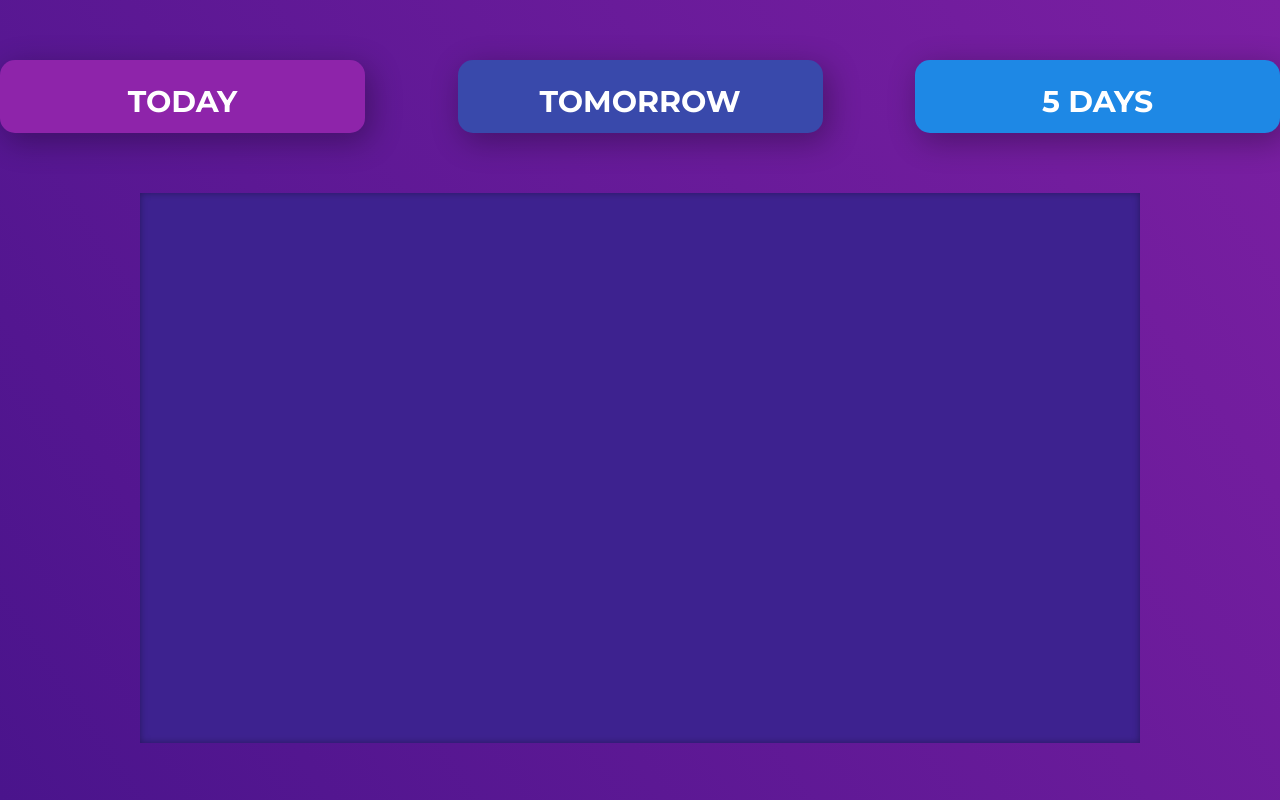
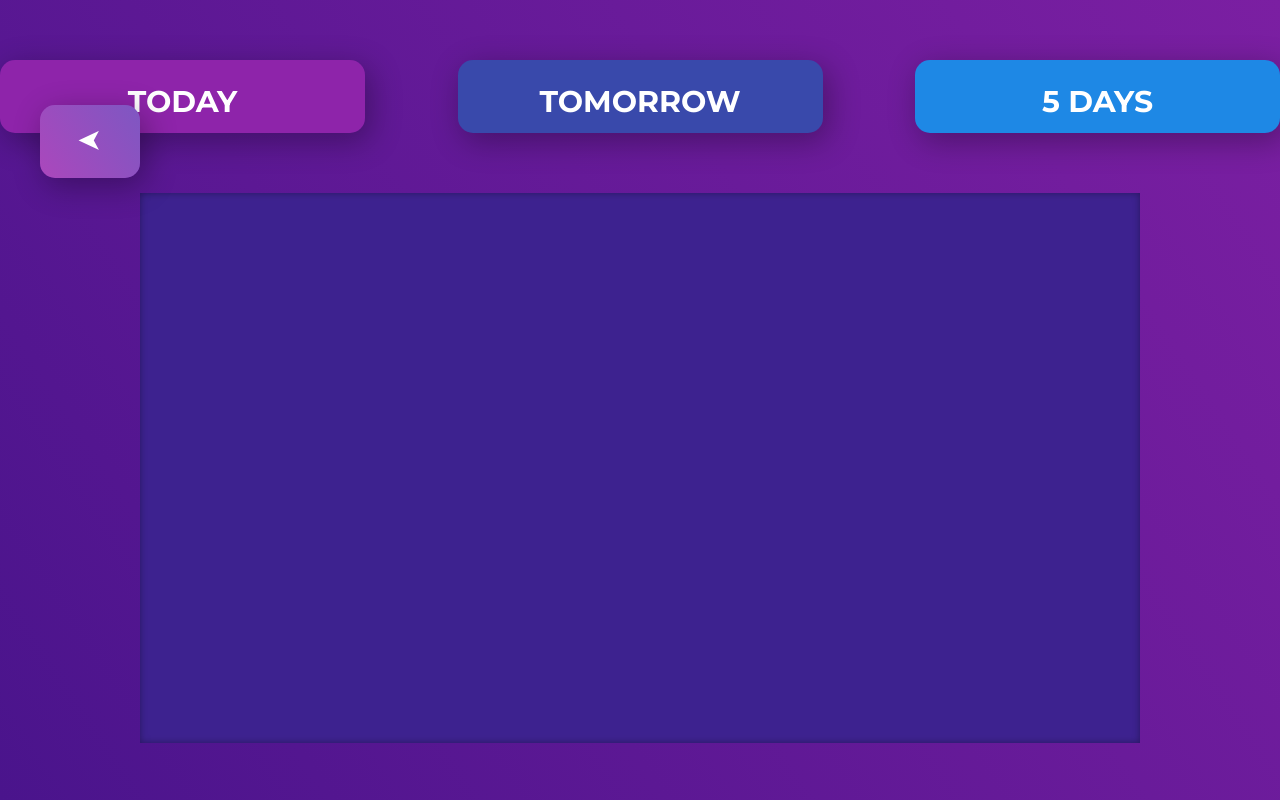
Before and after one commit to ryadik/react-weather-app, a React (Create React App) app: page /weather in a window 1280 px wide. Built offline with nearby package versions, Linux system fonts and the light colour scheme.

Commit message:
added button back to weather-page

```diff
--- a/src/components/weather-page/weather-page.js
+++ b/src/components/weather-page/weather-page.js
@@ -1,5 +1,5 @@
 import React, {Component} from 'react'
-import {BrowserRouter as Router, Switch, Route} from "react-router-dom";
+import {BrowserRouter as Router, Switch, Route, NavLink} from "react-router-dom";
 
 import LinkItem from "../weather-page/link-item/link-item";
 import TodayWeather from "../pages/today-weather/today-weather";
@@ -17,13 +17,15 @@ export default class WeatherPage extends Component {
     ]
   }
 
+  generateKey = () => Math.random().toString(36).substr(6)
+
   render() {
     const {cityName} = this.props
     const {links} = this.state
 
     console.log(cityName)
 
-    const btnLinks = links.map(item => <LinkItem text={item.text} color={item.color} classes={item.classes} url={item.url}/>)
+    const btnLinks = links.map(item => <LinkItem key={this.generateKey()} text={item.text} color={item.color} classes={item.classes} url={item.url}/>)
 
     return (
         <View elems={btnLinks} cityName={cityName}/>
@@ -34,6 +36,7 @@ export default class WeatherPage extends Component {
 const View = ({elems, cityName}) => {
   return (
       <div className="weather-page">
+        <NavLink className="weather-page__back-button" to='/'><span>&#10148;</span></NavLink>
         <h1 className="weather-page__title weather-page__city-name">{cityName}</h1>
 
     <Router>
--- a/src/components/weather-page/weather-page.sass
+++ b/src/components/weather-page/weather-page.sass
@@ -1,4 +1,30 @@
 .weather-page
+  position: relative
+
+  &__back-button
+    position: absolute
+    left: 40px
+    top: 45px
+
+    display: flex
+    justify-content: center
+    align-items: center
+
+    text-decoration: none
+    color: #fff
+    font-size: 30px
+
+    height: 73px
+    width: 100px
+
+    border-radius: 15px
+    box-sizing: border-box
+    background: linear-gradient(56deg, #AB47BC 0%, #7E57C2 100%)
+    box-shadow: 5px 8px 31px 1px rgba(0, 0, 0, 0.3)
+
+    span
+      transform: rotate(180deg)
+
   &__title
     margin: 25px 0 60px
     font-family: 'Montserrat'
```
